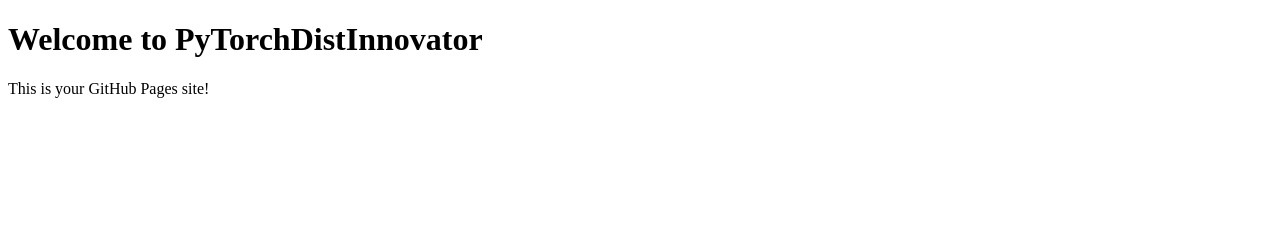
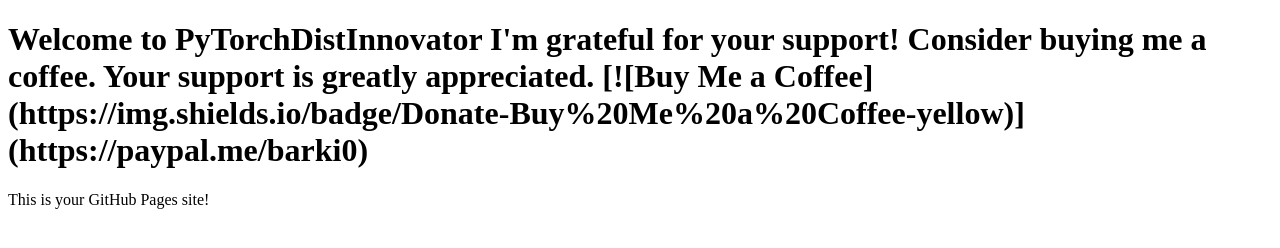
Before and after one commit to akaday/PyTorchDistInnovator, a plain HTML site: page index.html in a window 1280 px wide. Drawn offline with Linux system fonts and the light colour scheme.

Commit message:
Update index.html
Signed-off-by: aka <akadev8@outlook.com>

```diff
--- a/index.html
+++ b/index.html
@@ -6,7 +6,11 @@
     <title>PyTorchDistInnovator</title>
 </head>
 <body>
-    <h1>Welcome to PyTorchDistInnovator</h1>
+    <h1>Welcome to PyTorchDistInnovator
+    I'm grateful for your support! Consider buying me a coffee. Your support is greatly appreciated.
+[![Buy Me a Coffee](https://img.shields.io/badge/Donate-Buy%20Me%20a%20Coffee-yellow)](https://paypal.me/barki0)
+
+    </h1>
     <p>This is your GitHub Pages site!</p>
 </body>
 </html>
```
